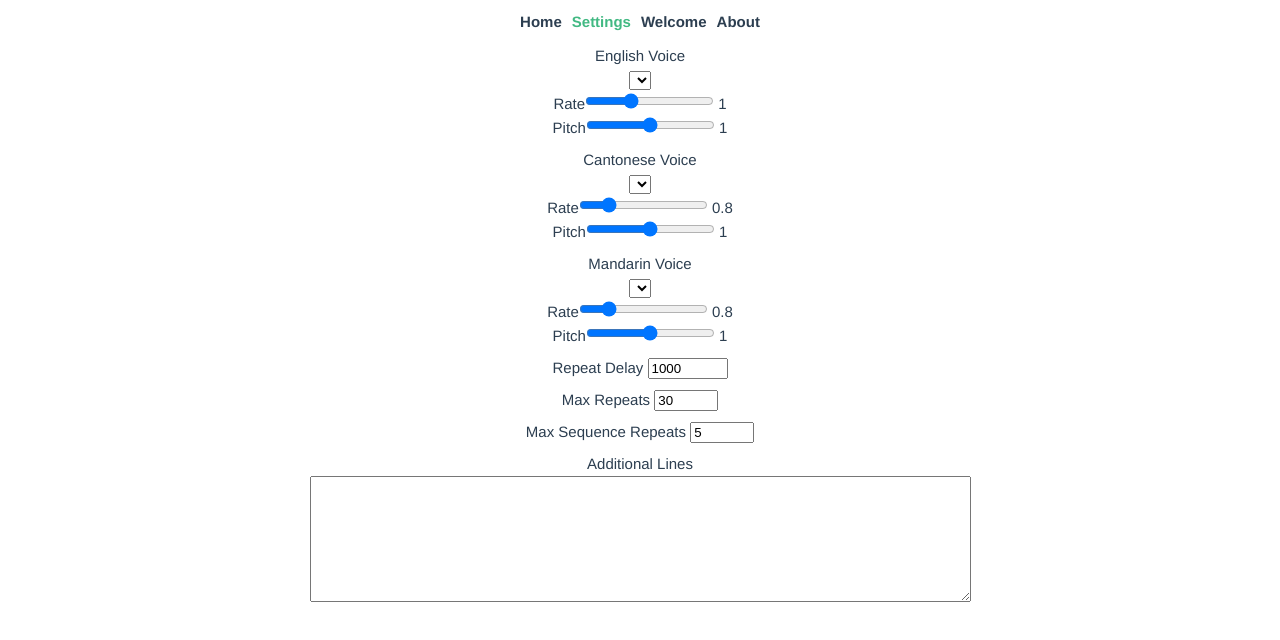
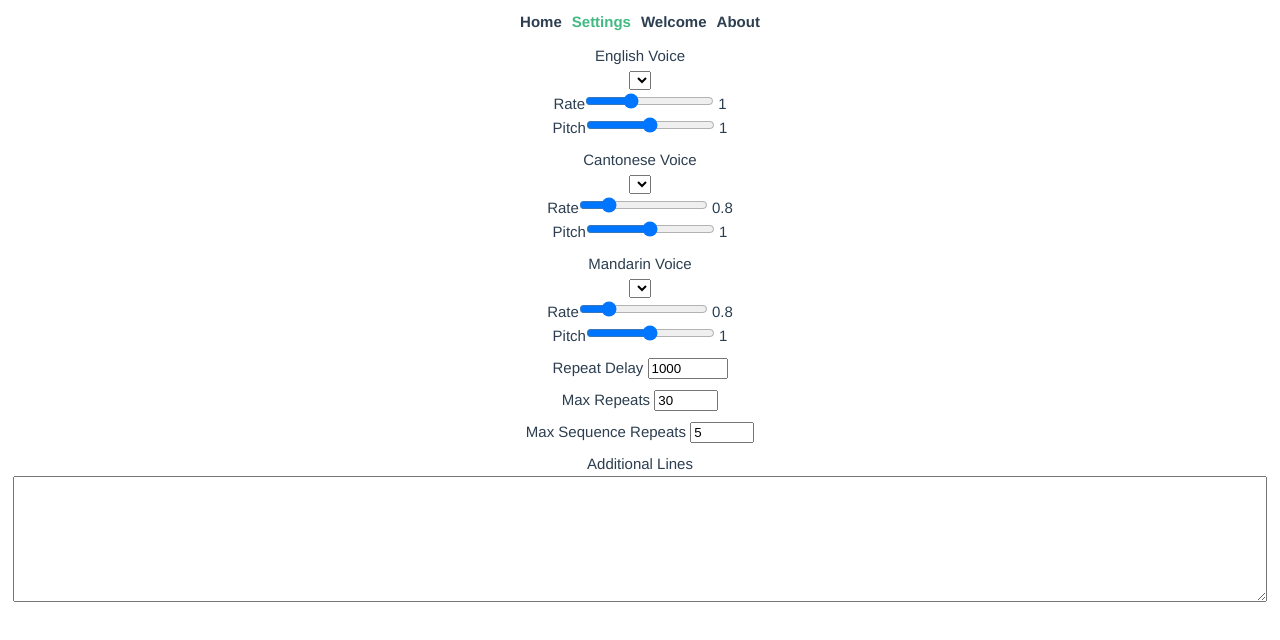
Before and after one commit to wadewnz/chinese-learn, a Vue app: page /chineselearn/settings in a window 1280 px wide. Shown: the top 640 px of the page. Built offline with nearby package versions, Linux system fonts and the light colour scheme.

Commit message:
Fix width of additionalLines

```diff
--- a/src/views/SettingsView.vue
+++ b/src/views/SettingsView.vue
@@ -35,14 +35,14 @@
     </div>
     <div>
       <label for="additionalLines">Additional Lines</label><br/>
-      <textarea id="additionalLines" cols="80" rows="8" v-model="store.settings.additionalLines"></textarea>
+      <textarea id="additionalLines" rows="8" v-model="store.settings.additionalLines"></textarea>
     </div>
   </div>
 </template>
 
 <script setup lang="ts">
   import { useSettingsStore } from '../stores/settings'
-  import { ref } from 'vue'
+  // import { ref } from 'vue'
 
   const store = useSettingsStore()
 
@@ -57,4 +57,8 @@
   max-height: 100%;
   overflow-y: auto;
 }
+#additionalLines {
+  margin: 0 8px;
+  width: 98vw
+}
 </style>
```
